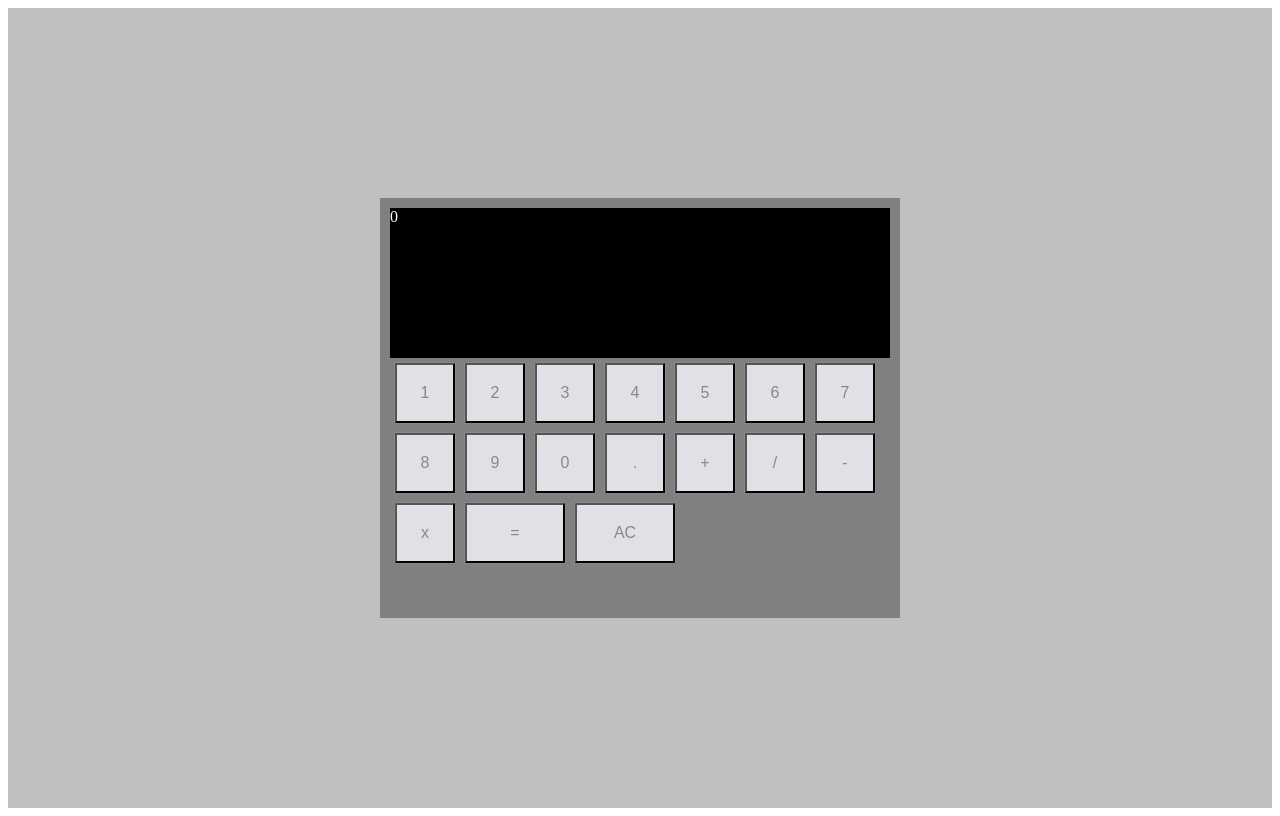
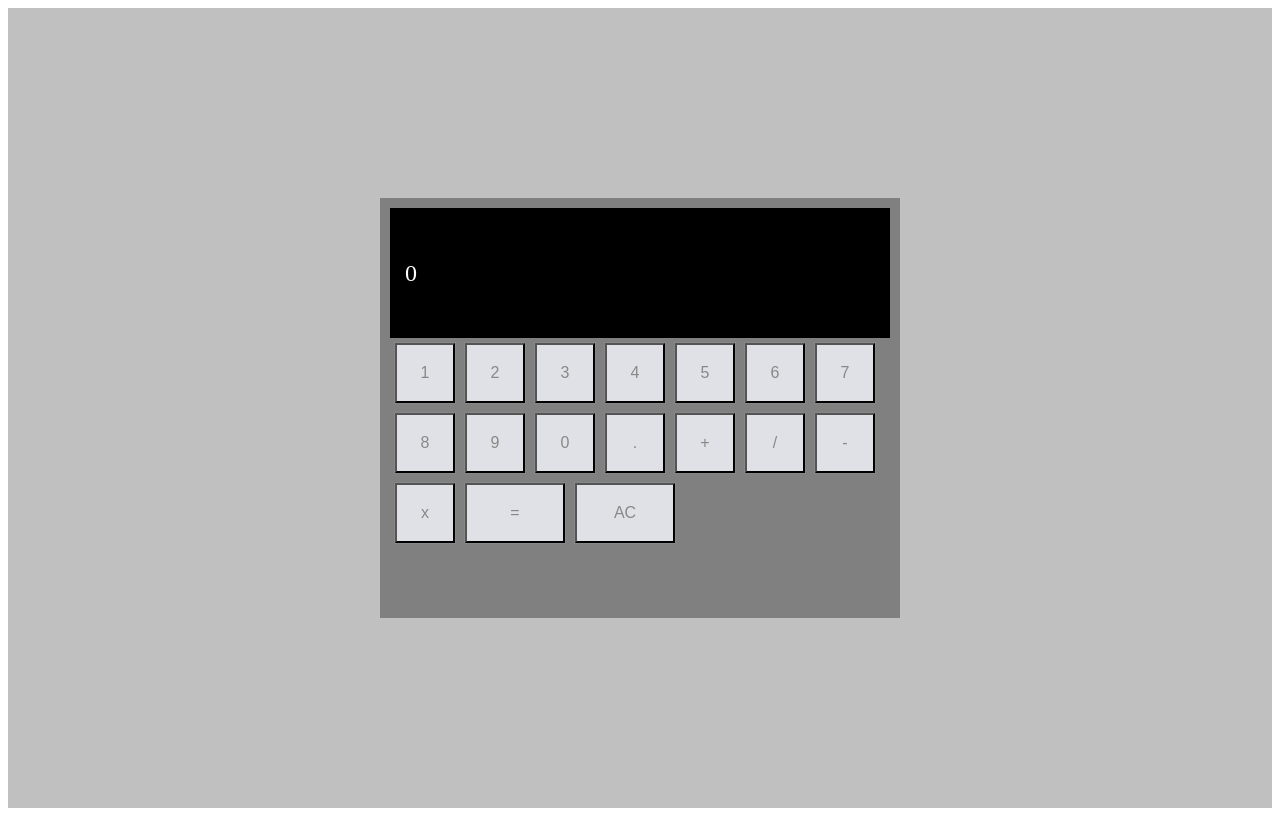
Before and after one commit to MrTesau/react-calculator, a React (Create React App) app: page / in a window 1280 px wide. Built offline with nearby package versions, Linux system fonts and the light colour scheme.

Commit message:
More styles added

```diff
--- a/src/App.js
+++ b/src/App.js
@@ -11,7 +11,6 @@ const App = () => {
   };
   const operatorHandler = (operator) => {
     // let str = String(display).substr(0, display.length - 1);
-
     isNaN(parseInt(display[display.length - 1]))
       ? setDisplay(
           `${String(display).substr(0, display.length - 1)}${operator}`
@@ -22,7 +21,9 @@ const App = () => {
   return (
     <div className="flex-container">
       <div className="container">
-        <div className="display">{display}</div>
+        <div className="display">
+          <div>{display}</div>
+        </div>
         <button onClick={() => inputHandler(1)}>1</button>
         <button onClick={() => inputHandler(2)}>2</button>
         <button onClick={() => inputHandler(3)}>3</button>
--- a/src/styles.css
+++ b/src/styles.css
@@ -39,10 +39,14 @@
   flex-basis: 100px;
 }
 .display {
+  display: flex;
   flex-basis: 500px;
+  height: 100px;
   background-color: black;
-  height: 150px;
   color: #fff;
+  font-size: x-large;
+  align-items: center;
+  padding: 15px;
 }
 
 button {
@@ -56,42 +60,3 @@ button {
   outline: 1px solid #888888;
   margin: 5px;
 }
-
-/*
-.calc-wrapper {
-  height: 360px;
-  width: 70%;
-  background-color: #636e72;
-}
-.row {
-  display: flex;
-  width: 100%;
-}
-
-.input {
-  height: 4em;
-  display: flex;
-  justify-content: flex-end;
-  align-items: center;
-  font-weight: bold;
-  font-size: 1em;
-  background-color: #000000;
-  color: #ffffff;
-  padding: 0.5em;
-  outline: 1px solid #888888;
-}
-
-.button-wrapper {
-  height: 4em;
-  width: 0.1em;
-  display: flex;
-  flex: 1;
-  margin: 2px;
-  justify-content: center;
-  align-items: center;
-  font-size: 1em;
-  background-color: #e0e1e6;
-  color: #888888;
-  outline: 1px solid #888888;
-}
-*/
```
